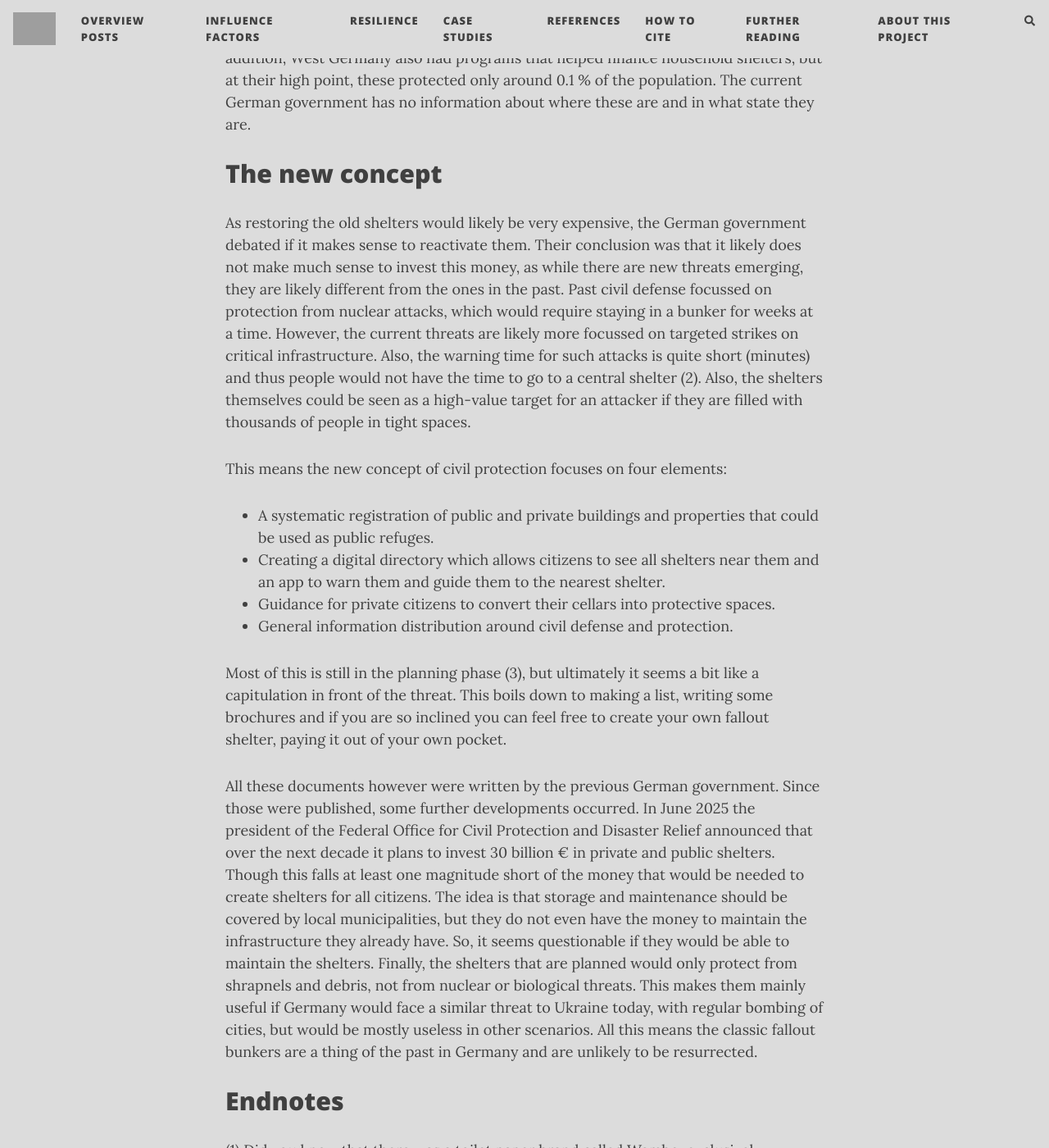
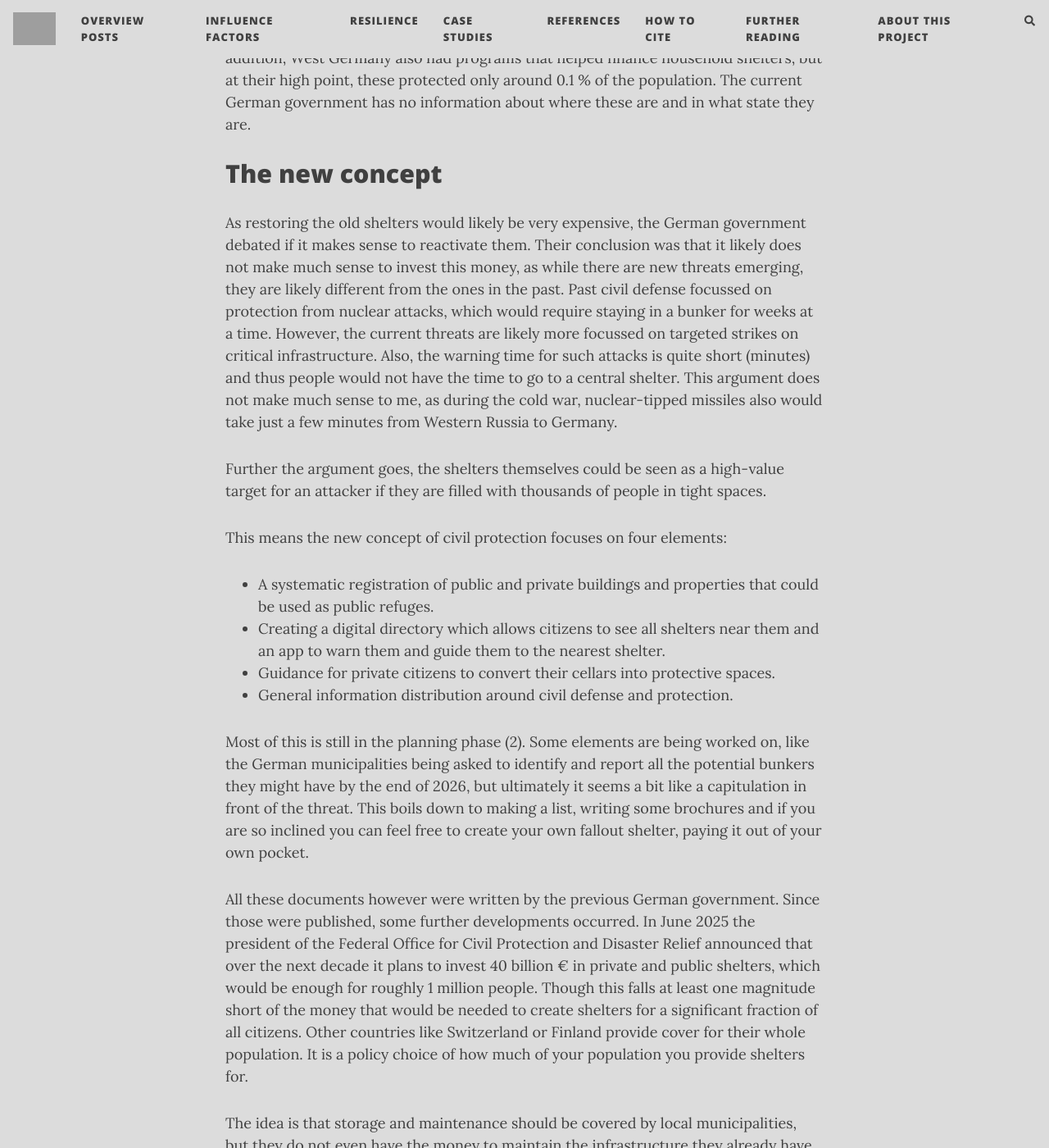
Before and after one commit to florianjehn/Societal_Collapse, a Jekyll site: the page built from _posts/2026-01-18-german_bunker.md, in a window 1280 px wide and 1400 px high, scrolled down 2032 px. Shown: the whole window at 82% size. Built offline with Jekyll 4.4.1, drawn with Linux system fonts in a browser that asks for light colours; nearby versions of some CDN libraries; comment, search, counter and statistics services are not loaded; some of the changed text lies outside the part shown; grey boxes are pictures that could not be loaded.

Commit message:
Update 2026-01-18-german_bunker.md

```diff
--- a/_posts/2026-01-18-german_bunker.md
+++ b/_posts/2026-01-18-german_bunker.md
@@ -22,7 +22,9 @@ The mood around keeping shelters shifted however in 2022 when Russia invaded Ukr
 
 # The new concept
 
-As restoring the old shelters would likely be very expensive, the German government debated if it makes sense to reactivate them. Their conclusion was that it likely does not make much sense to invest this money, as while there are new threats emerging, they are likely different from the ones in the past. Past civil defense focussed on protection from nuclear attacks, which would require staying in a bunker for weeks at a time. However, the current threats are likely more focussed on targeted strikes on critical infrastructure. Also, the warning time for such attacks is quite short (minutes) and thus people would not have the time to go to a central shelter (2). Also, the shelters themselves could be seen as a high-value target for an attacker if they are filled with thousands of people in tight spaces.
+As restoring the old shelters would likely be very expensive, the German government debated if it makes sense to reactivate them. Their conclusion was that it likely does not make much sense to invest this money, as while there are new threats emerging, they are likely different from the ones in the past. Past civil defense focussed on protection from nuclear attacks, which would require staying in a bunker for weeks at a time. However, the current threats are likely more focussed on targeted strikes on critical infrastructure. Also, the warning time for such attacks is quite short (minutes) and thus people would not have the time to go to a central shelter. This argument does not make much sense to me, as during the cold war, nuclear-tipped missiles also would take just a few minutes from Western Russia to Germany.
+
+Further the argument goes, the shelters themselves could be seen as a high-value target for an attacker if they are filled with thousands of people in tight spaces.
 
 This means the new concept of civil protection focuses on four elements:
 * A systematic registration of public and private buildings and properties that could be used as public refuges.
@@ -30,17 +32,17 @@ This means the new concept of civil protection focuses on four elements:
 * Guidance for private citizens to convert their cellars into protective spaces.
 * General information distribution around civil defense and protection.
 
-Most of this is still in the planning phase (3), but ultimately it seems a bit like a capitulation in front of the threat. This boils down to making a list, writing some brochures and if you are so inclined you can feel free to create your own fallout shelter, paying it out of your own pocket.
+Most of this is still in the planning phase (2). Some elements are being worked on, like the German municipalities being asked to identify and report all the potential bunkers they might have by the end of 2026, but ultimately it seems a bit like a capitulation in front of the threat. This boils down to making a list, writing some brochures and if you are so inclined you can feel free to create your own fallout shelter, paying it out of your own pocket.
 
-All these documents however were written by the previous German government. Since those were published, some further developments occurred. In June 2025 the president of the Federal Office for Civil Protection and Disaster Relief announced that over the next decade it plans to invest 30 billion € in private and public shelters. Though this falls at least one magnitude short of the money that would be needed to create shelters for all citizens. The idea is that storage and maintenance should be covered by local municipalities, but they do not even have the money to maintain the infrastructure they already have. So, it seems questionable if they would be able to maintain the shelters. Finally, the shelters that are planned would only protect from shrapnels and debris, not from nuclear or biological threats. This makes them mainly useful if Germany would face a similar threat to Ukraine today, with regular bombing of cities, but would be mostly useless in other scenarios. All this means the classic fallout bunkers are a thing of the past in Germany and are unlikely to be resurrected.
+All these documents however were written by the previous German government. Since those were published, some further developments occurred. In June 2025 the president of the Federal Office for Civil Protection and Disaster Relief announced that over the next decade it plans to invest 40 billion € in private and public shelters, which would be enough for roughly 1 million people. Though this falls at least one magnitude short of the money that would be needed to create shelters for a significant fraction of all citizens. Other countries like Switzerland or Finland provide cover for their whole population. It is a policy choice of how much of your population you provide shelters for.
+
+The idea is that storage and maintenance should be covered by local municipalities, but they do not even have the money to maintain the infrastructure they already have. So, it seems questionable if they would be able to maintain the shelters. Finally, the shelters that are planned would only protect from shrapnels and debris, not from nuclear or biological threats. This makes them mainly useful if Germany would face a similar threat to Ukraine today, with regular bombing of cities, but would be mostly useless in other scenarios. All this means the classic fallout bunkers are a thing of the past in Germany and are unlikely to be resurrected.
 
 # Endnotes
 
 (1) Did you know that there was a toilet paper brand called Wambo, exclusively produced for German civil defense bunkers? They looked like [this](https://raw.githubusercontent.com/florianjehn/Societal_Collapse/main/assets/img/wambo.jpg). So, not all would have been bad after a nuclear war.
 
-(2) This argument does not make much sense to me, as during the cold war, nuclear-tipped missiles also would take just a few minutes from Western Russia to Germany.
-
-(3) And knowing Germany, it will remain there for years.
+(2) And knowing Germany, it will remain there for years.
 
 
 # References
```
